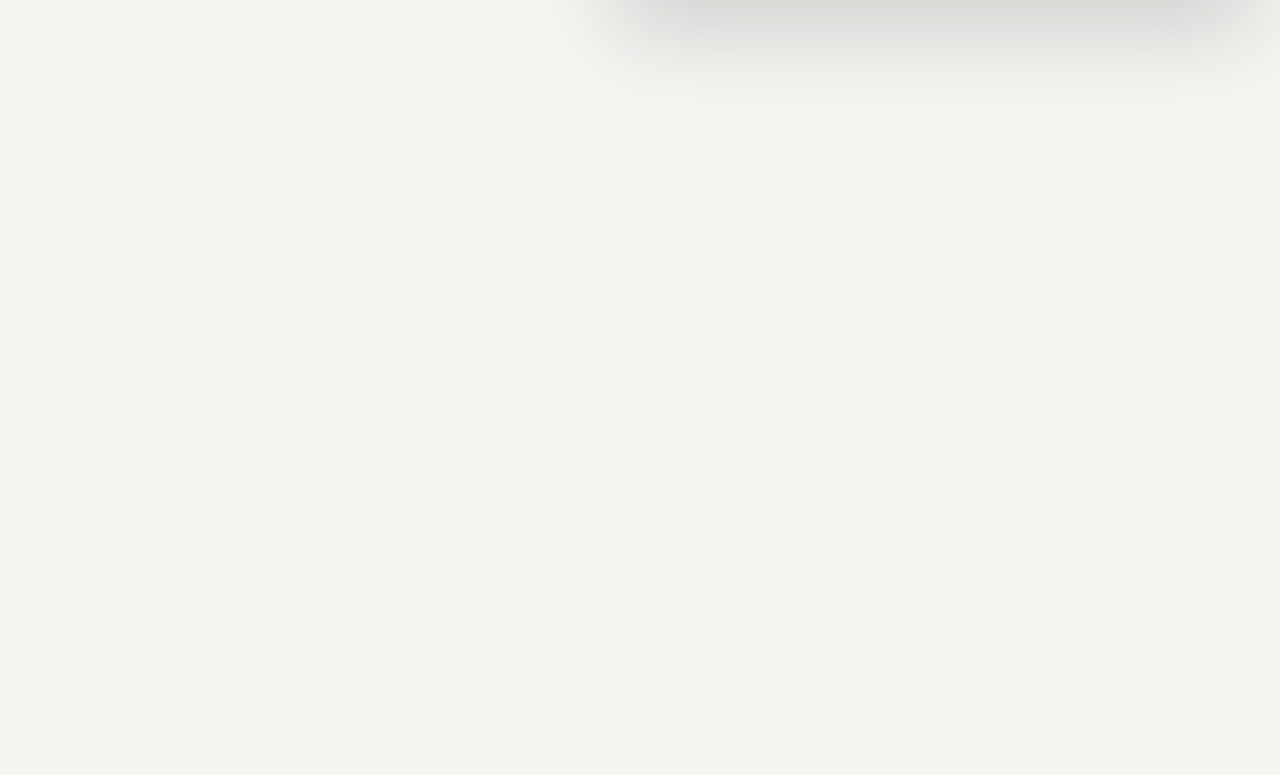
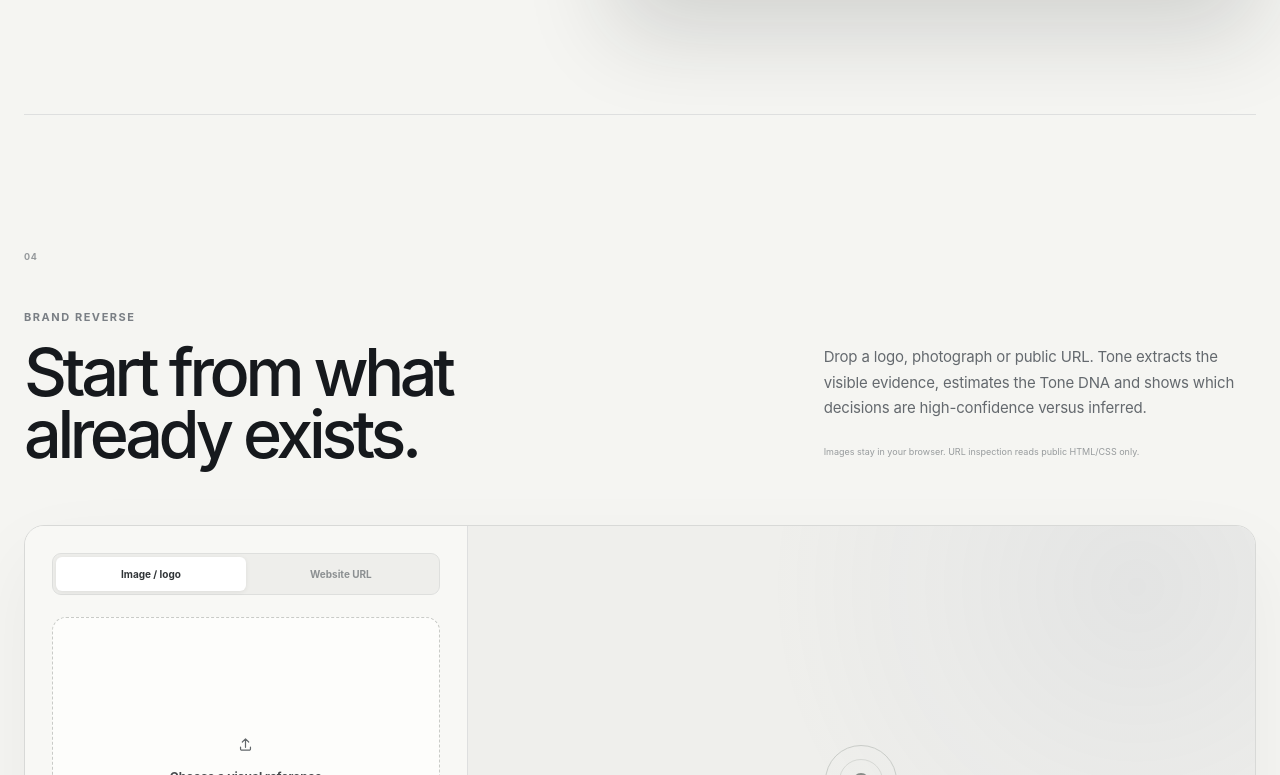
Before and after one commit to akiralazycat/tone, a Next.js app: page / in a window 1280 px wide. Shown: the part 2185-2960 px from the top of the page. Before the commit the page ends 2299 px from the top, so only its background shows below. Built offline with nearby package versions, Linux system fonts and the light colour scheme.

Commit message:
Expose Brand Reverse and Compare Lab on home

```diff
--- a/app/page.tsx
+++ b/app/page.tsx
@@ -1,5 +1,13 @@
+import LabsFooter from "@/components/labs-footer";
+import ToneLabs from "@/components/tone-labs";
 import ToneStudio from "@/components/tone-studio";
 
 export default function Home() {
-  return <ToneStudio />;
+  return (
+    <>
+      <ToneStudio />
+      <ToneLabs />
+      <LabsFooter />
+    </>
+  );
 }
```
